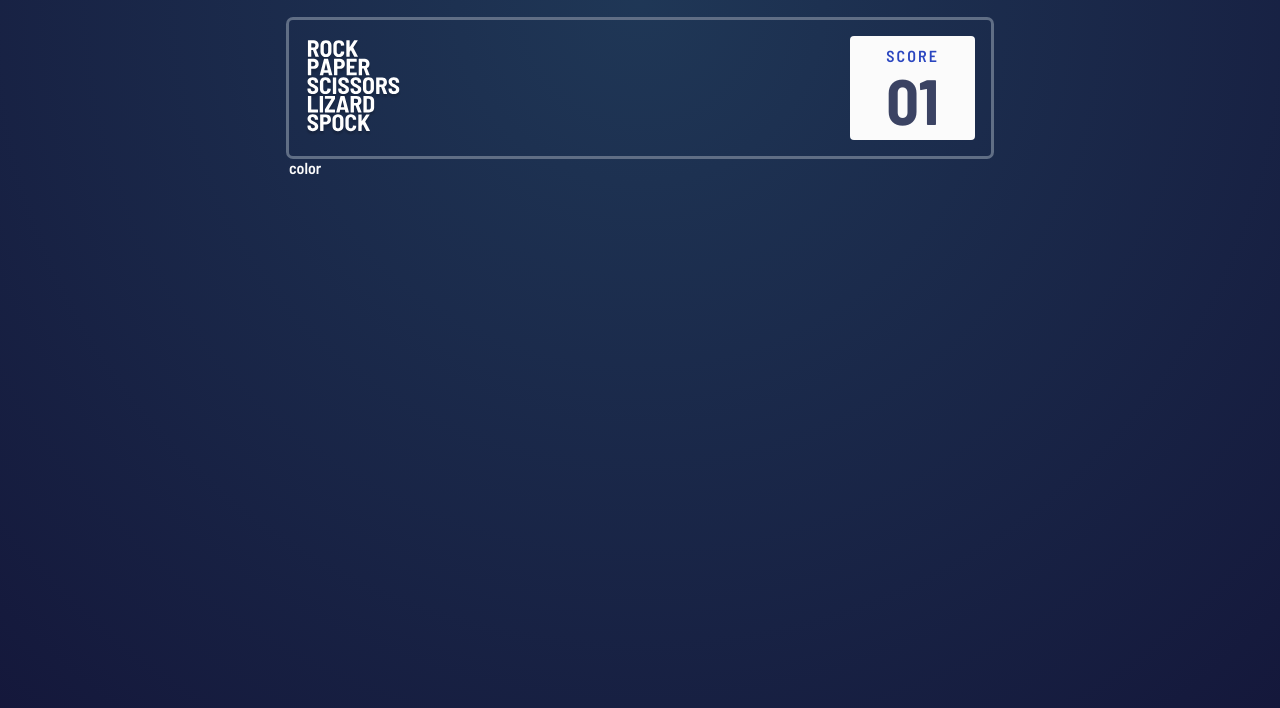
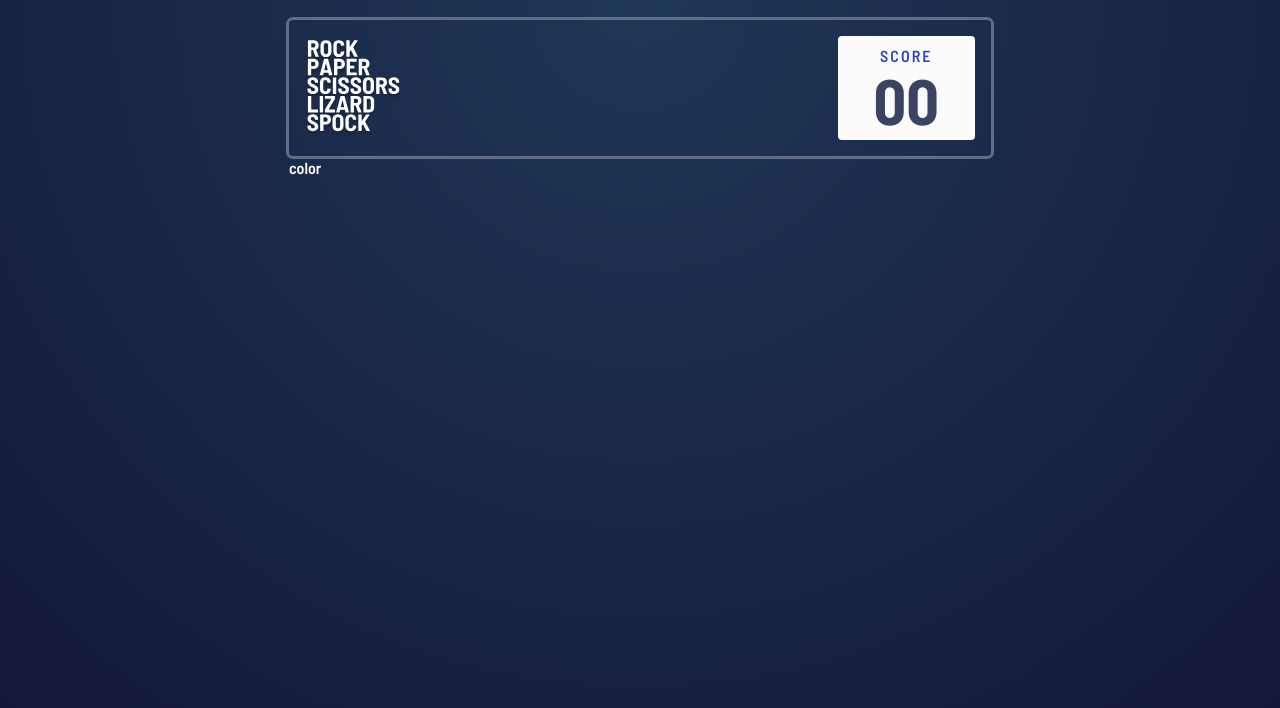
Before and after one commit to jastenn/rock-paper-scissor-game-hub, a React (Create React App) app: page / in a window 1280 px wide. Shown: the top 708 px of the page. Built offline with nearby package versions, Linux system fonts and the light colour scheme.

Commit message:
GameHeaderScore value dynamic

```diff
--- a/src/components/GameHeader.tsx
+++ b/src/components/GameHeader.tsx
@@ -19,7 +19,7 @@ const GameHeader: FC<GameHeaderProps> = ({ className = "" }) => {
         src={Logo}
         alt="Rock Paper Scissor Lizard Spock"
       />
-      <GameHeaderScore value={1} />
+      <GameHeaderScore value={state.score} />
     </header>
   );
 };
```
